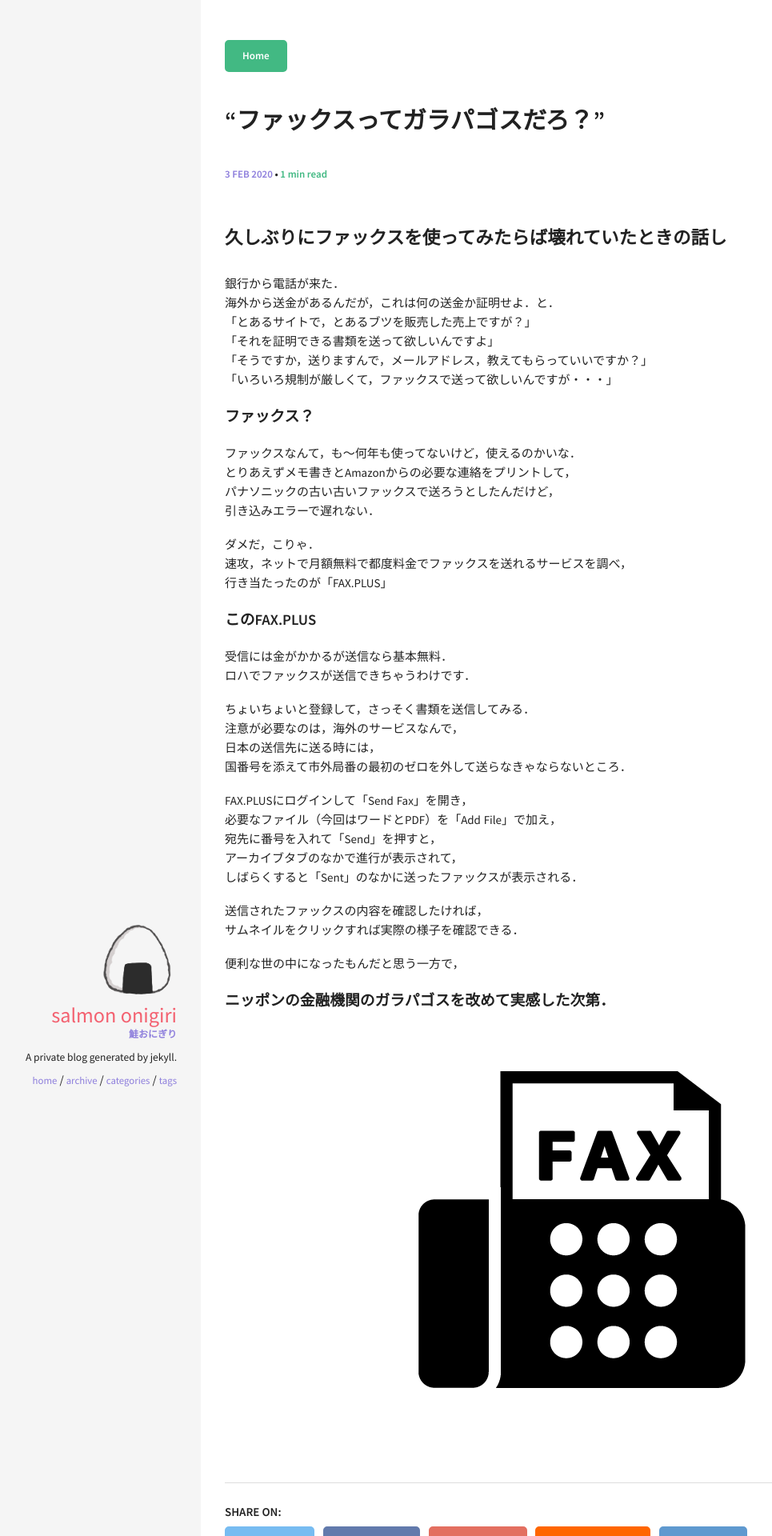
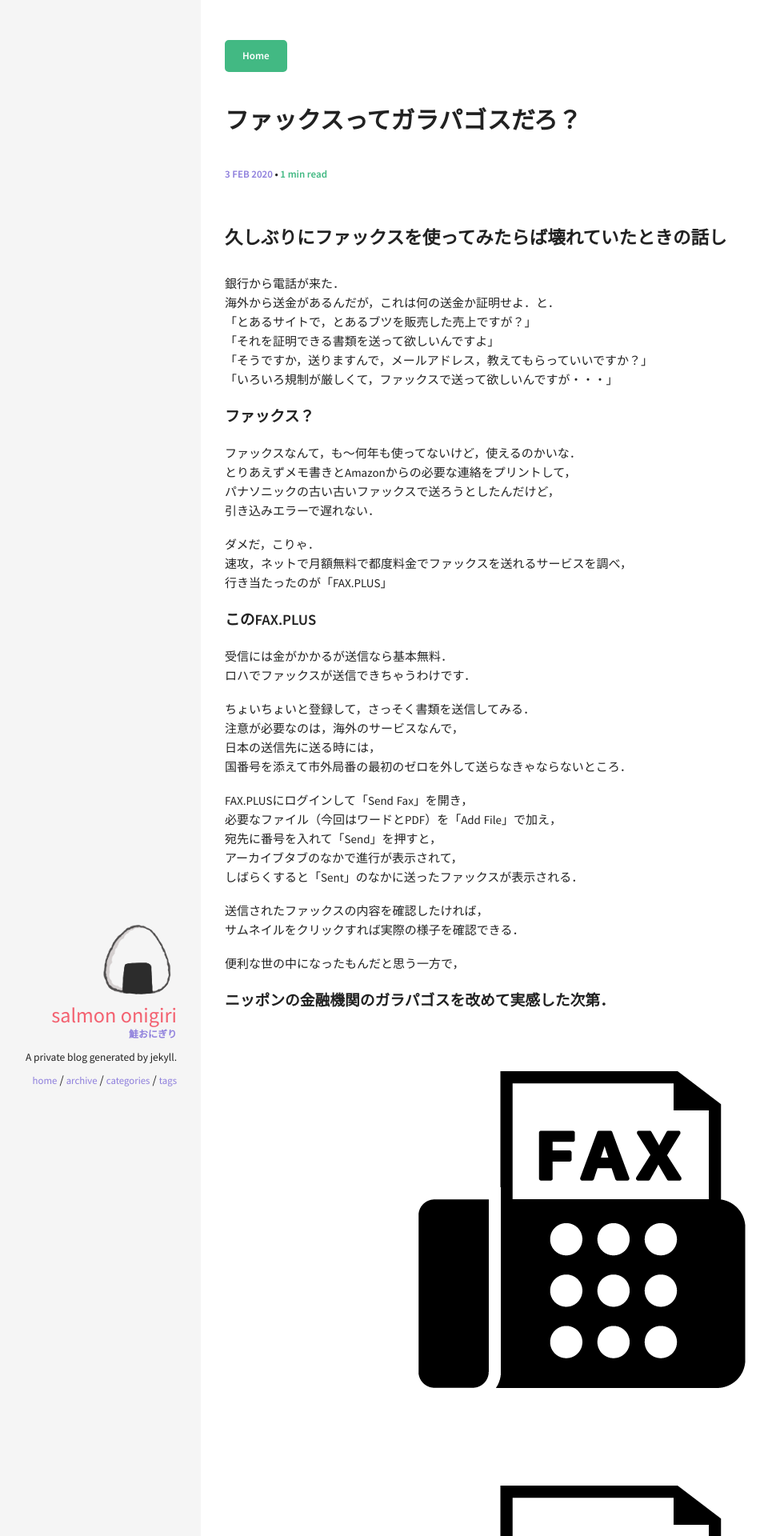
Before and after one commit to Salmon-Onigiri/Blog, a Jekyll site: the page built from _posts/2020-02-03-fax-broken.md, in a window 1280 px wide. Shown: the top 1920 px of the page at 80% size, without its empty margins (69-1034 px from the left). Built offline with Jekyll 4.4.1, drawn with Linux system fonts in a browser that asks for light colours.

Commit message:
200731-3

```diff
--- a/_posts/2020-02-03-fax-broken.md
+++ b/_posts/2020-02-03-fax-broken.md
@@ -1,8 +1,8 @@
 ---
 layout: post
-title:  “ファックスってガラパゴスだろ？”
-date:   2020-02-03 11:00:00 +0900
-excerpt: “海外からの送金について，銀行から送金趣旨の説明が求められた．資料を送るためメールアドレスを聞くと，何とファックスで送れという・・・”
+title: "ファックスってガラパゴスだろ？"
+date: 2020-02-03 11:00:00 +0900
+excerpt: "海外からの送金について，銀行から送金趣旨の説明が求められた．資料を送るためメールアドレスを聞くと，何とファックスで送れという・・・"
 categories: [Cyber]
 tag: [app]
 comments: true
@@ -48,3 +48,5 @@
 #### ニッポンの金融機関のガラパゴスを改めて実感した次第．
 
 ![イラストはac-illust.comからMeeeさんの作品をお借りしています](https://salmon-onigiri.github.io/blog/img/fax.png)
+
+<a href="https://amzn.to/39Jvjsz"><img src="https://salmon-onigiri.github.io/blog/img/fax.png"></a>
```
